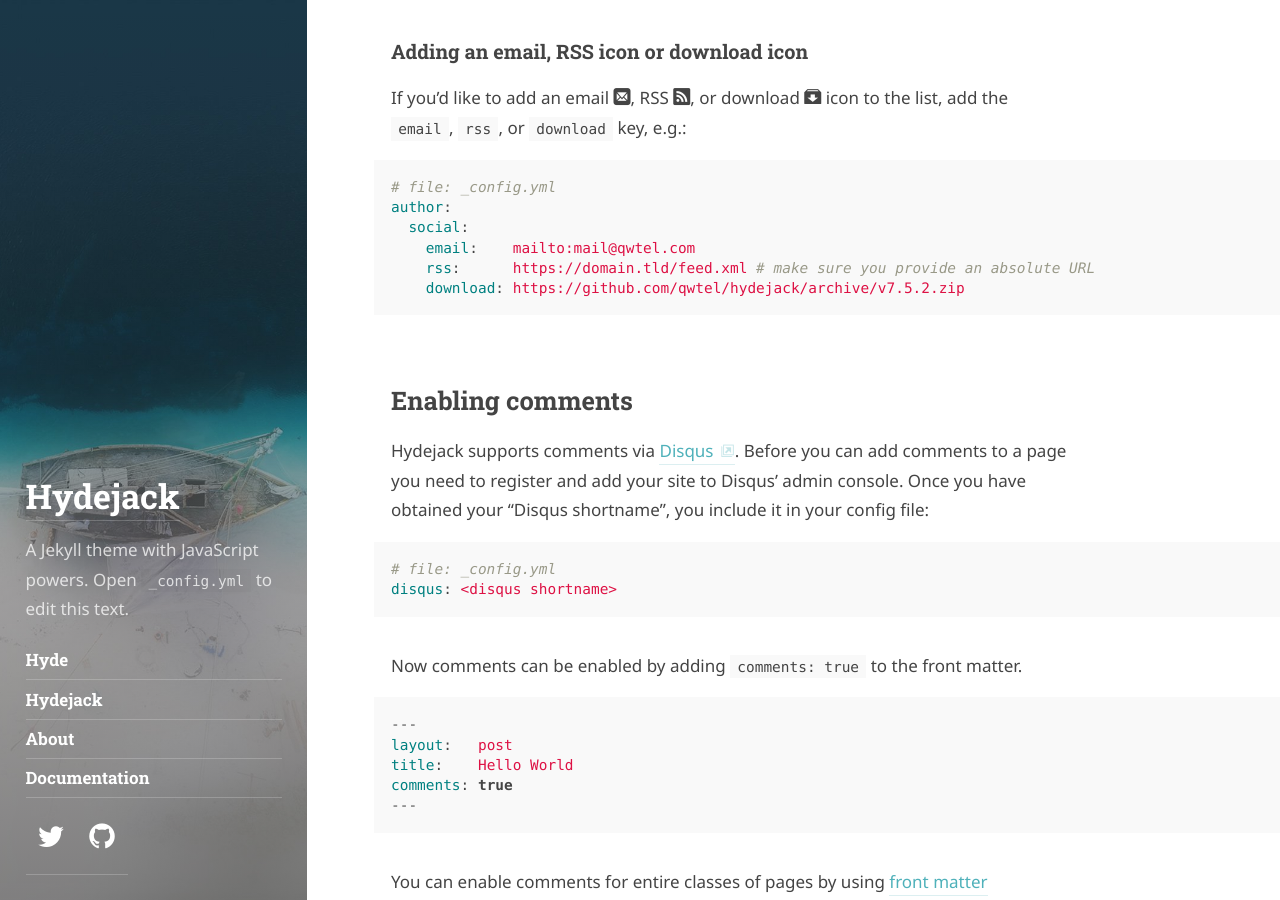
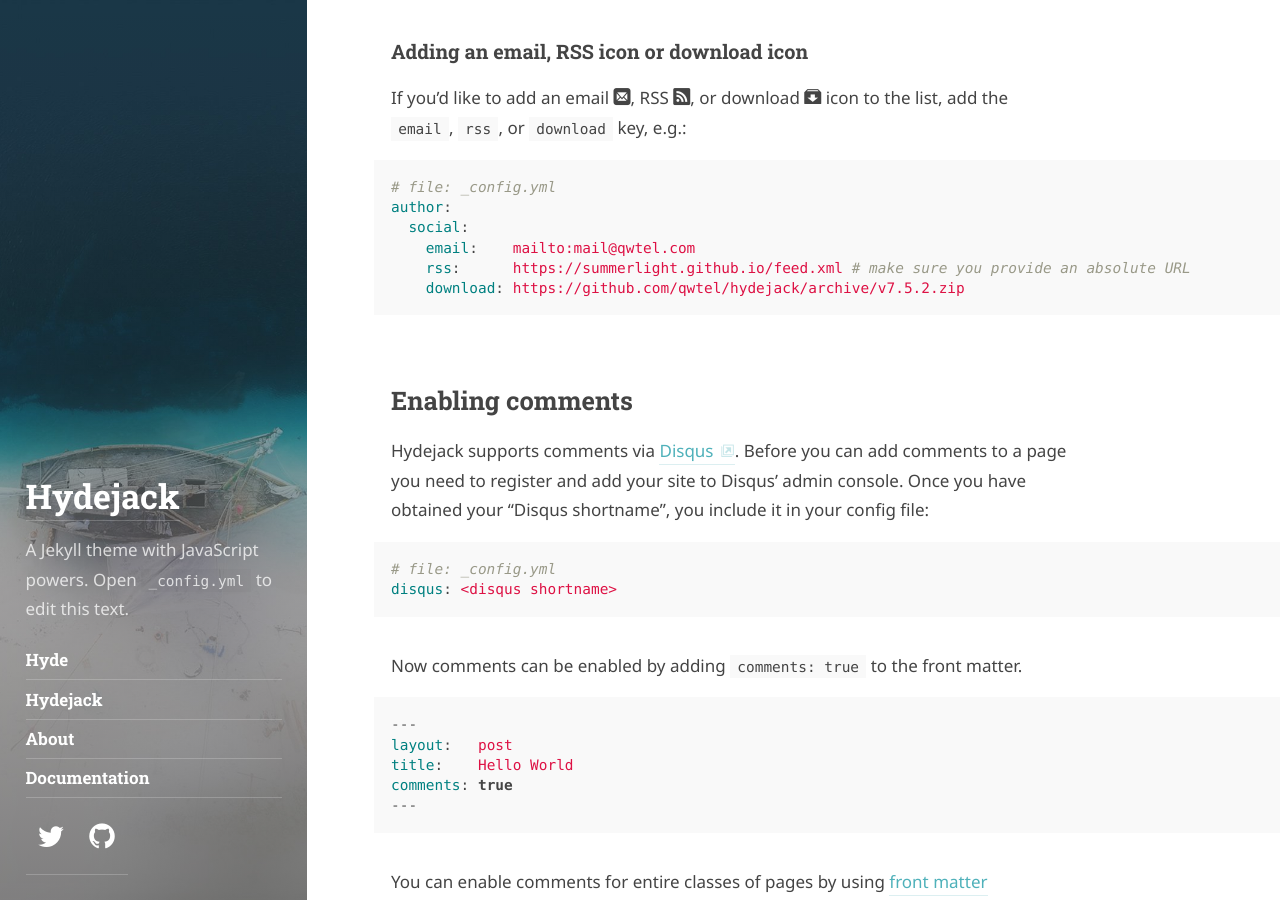
Before and after one commit to summerlight636/summerlight636.github.io, a Jekyll site: the page built from docs/7.5.2/config.md, in a window 1280 px wide and 900 px high, scrolled down 9999 px. Built offline with Jekyll 4.4.1, drawn with Linux system fonts in a browser that asks for light colours; some web fonts are replaced; part of the change alters nothing that is shown.

Commit message:
Update _config.yml

```diff
--- a/_config.yml
+++ b/_config.yml
@@ -4,7 +4,7 @@
 # IMPORTANT: Set the URL of your site.
 # Set to https://<username>.github.io when hosting on GitHub Pages
 # (unless you are using a custom domain).
-url:                   https://domain.tld
+url:                   https://summerlight.github.io
 
 # IMPORTANT: Set The "base URL" of your site.
 #
```
